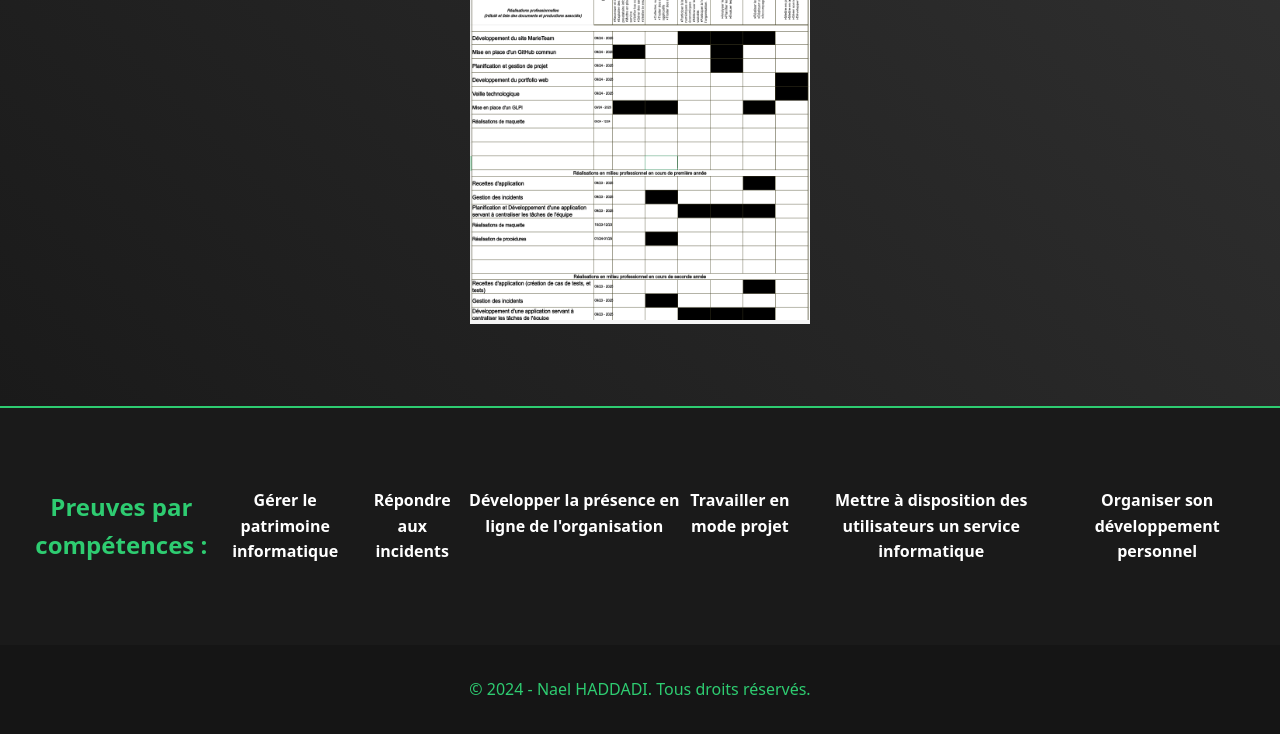
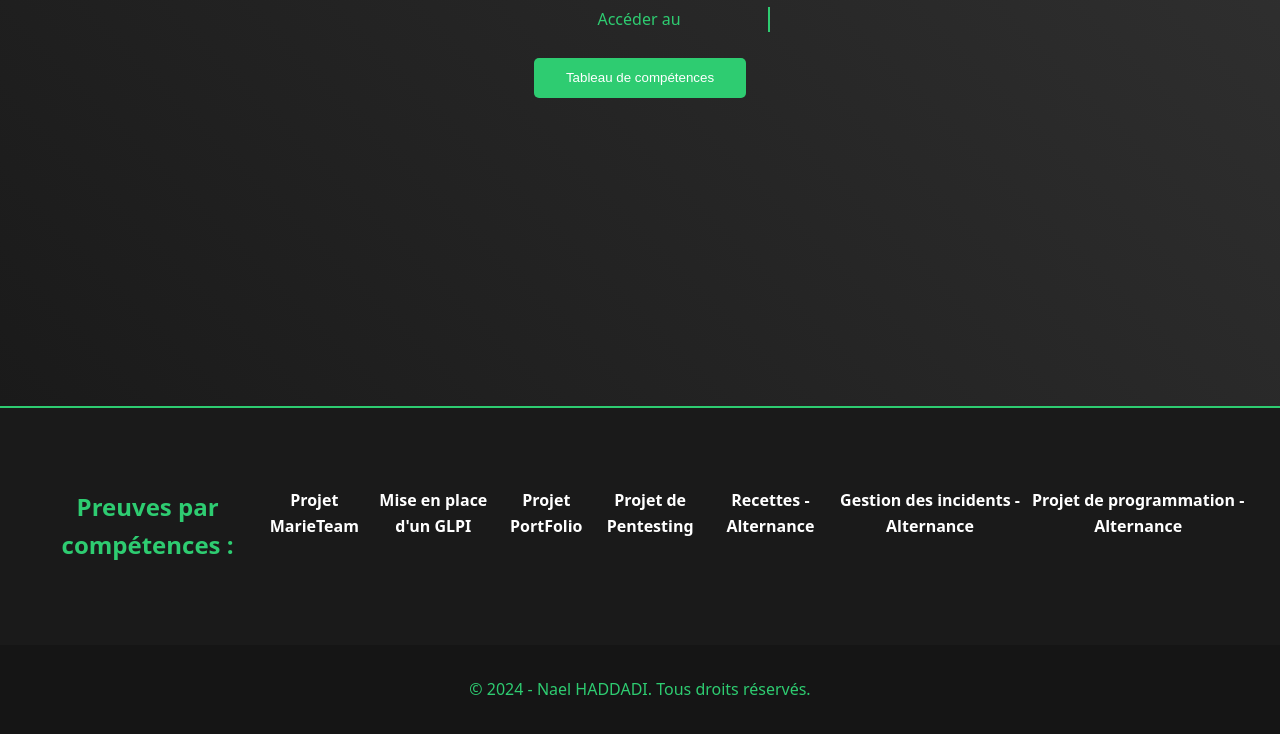
Before and after one commit to Xonodeh/Portfolio, a website: page public/epreuveE4.html in a window 1280 px wide. Shown: the part 394-1128 px from the top of the page. Drawn offline with Linux system fonts and the light colour scheme.

Commit message:
la fin ?

```diff
--- a/public/epreuveE4.html
+++ b/public/epreuveE4.html
@@ -29,9 +29,9 @@
         <section id="accueil" class="hero">
             <div class="hero-content">
                 <h1>Epreuve E4</h1>
-                <p class="typing-text">Screenshot du tableau Excel : </p> <br>
-                <a href="documents portfolio/tableaucompetences$.pdf" target="_blank">
-                    <img src="documents portfolio/preuves portfolio/preuve-excel.png" height="500" width="340">
+                <p class="typing-text">Accéder au </p> <br>
+                <a href="documents portfolio/BTS SIO - Annexe 8-1 - Tableau de synthese - Epreuve E4 - BTS SIO 2024.pdf" target="_blank">
+                    <button>Tableau de compétences</button>
                 </a>
 
             </div>
@@ -39,12 +39,13 @@
         <hr color="#2ecc71">
         <section id="contenu" class="contenu">
             <h1>Preuves par compétences : </h1>
-            <a href="documents portfolio/Gérer le patrimoine informatique.pdf" target="_blank">Gérer le patrimoine informatique</a>
-            <a href="documents portfolio/Répondre aux incidents et aux demandes dassistance et évolu.pdf" target="_blank">Répondre aux incidents</a>
-            <a href="documents portfolio/Développer la présence en ligne de lorganisation.pdf" target="_blank">Développer la présence en ligne de l'organisation</a>
-            <a href="documents portfolio/Travailler en mode projet.pdf" target="_blank">Travailler en mode projet</a>
-            <a href="documents portfolio/Mettre à disposition des utilisateurs un service informatiqu.pdf" target="_blank">Mettre à disposition des utilisateurs un service informatique</a>
-            <a href="orga-dev-personel.html" target="_blank">Organiser son développement personnel</a> <!--Ajouter un document expliquant le dev du portfolio en ajoutant screen github + oraux blanc-->
+            <a href="documents portfolio/Projet MarieTeam.pdf" target="_blank">Projet MarieTeam</a>
+            <a href="documents portfolio/Mise en place d'un GLPI.pdf" target="_blank">Mise en place d'un GLPI</a>
+            <a href="documents portfolio/Projet PortFolio.pdf" target="_blank">Projet PortFolio</a>
+            <a href="documents portfolio/Pentesting Ysoar.pdf" target="_blank">Projet de Pentesting</a>
+            <a href="documents portfolio/Recettes Sillage.pdf" target="_blank">Recettes - Alternance</a>
+            <a href="documents portfolio/Gestion des incidents.pdf" target="_blank">Gestion des incidents - Alternance</a>
+            <a href="documents portfolio/Projet Planiftâches.pdf" target="_blank">Projet de programmation - Alternance</a>
         </section>
 
     </main>
```
Also changed, not shown: 17 other files.
